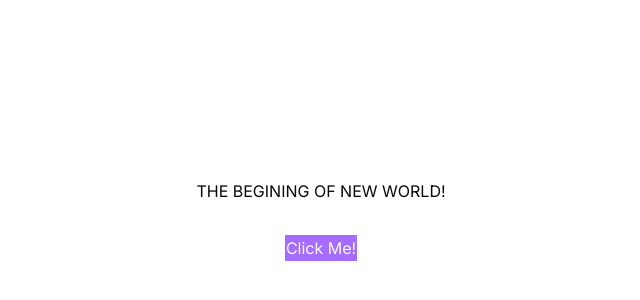
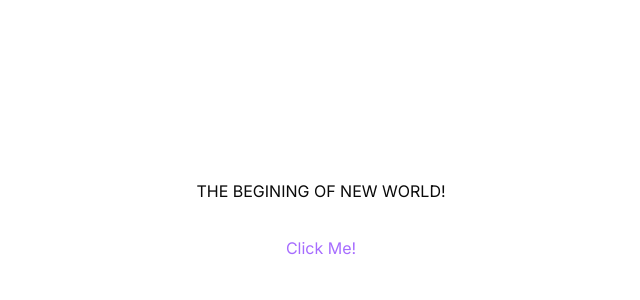
Before and after one commit to WalterIt/Dashboard_Finances, a Next.js app: page / in a window 1280 px wide. Shown: the part 180-480 px from the top of the page, without its empty margins (319-959 px from the left). Built offline with nearby package versions, Linux system fonts and the light colour scheme.

Commit message:
G. UPDATE.

```diff
--- a/app/layout.tsx
+++ b/app/layout.tsx
@@ -1,7 +1,7 @@
 import type { Metadata } from "next";
 import { Inter } from "next/font/google";
 import "./globals.css";
-import Theme, { ThemeContext } from "@/theme/theme";
+import Theme, { ThemeContext } from "@/theme/Theme";
 const inter = Inter({ subsets: ["latin"] });
 
 export const metadata: Metadata = {
--- a/app/page.tsx
+++ b/app/page.tsx
@@ -6,7 +6,7 @@ export default function Home() {
       <h3 className="mb-8 text-global">
         THE BEGINING OF NEW WORLD!
       </h3>
-      <Button variant="success"  >Click Me!</Button>
+      <Button >Click Me!</Button>
 
     </main>
   );
--- a/components/layout/flex/Flex.tsx
+++ b/components/layout/flex/Flex.tsx
@@ -1,3 +1,5 @@
+'use client';
+
 import { FC } from "react";
 import FlexType from "./flex-type";
 import LayoutFlex from "./flex.styled";
--- a/components/layout/flex/flex.styled.ts
+++ b/components/layout/flex/flex.styled.ts
@@ -1,6 +1,7 @@
 import styled from 'styled-components';
 import FlexType from './flex-type';
-const layoutFlex = styled.div<FlexType>`
+
+const LayoutFlex = styled.div<FlexType>`
     min-width: 100%;
     width: 100%;
     display: flex;
@@ -16,4 +17,5 @@ const layoutFlex = styled.div<FlexType>`
     // content alignment
     justify-content: ${props => !props.justify ? 'flex-start' :  props.justify === 'center' ? 'center' : props.justify === 'around' ? 'space-around' : props.justify === 'between' ? 'space-between' : 'space-evenly'};
 `;
-export default layoutFlex;
+
+export default LayoutFlex;
--- a/components/layout/grid/Grid.tsx
+++ b/components/layout/grid/Grid.tsx
@@ -1,3 +1,5 @@
+'use client';
+
 import { FC } from "react";
 import { GridType } from "./grid-type";
 import GridLayout from "./grid.styled";
--- a/components/ui/buttons/Button.tsx
+++ b/components/ui/buttons/Button.tsx
@@ -1,3 +1,5 @@
+'use client';
+
 import { FC } from "react";
 import NormalButton from "./Button.style";
 import { ButtonType } from "./type";
--- a/components/ui/text/Text.tsx
+++ b/components/ui/text/Text.tsx
@@ -1,3 +1,5 @@
+'use client';
+
 import React, { FC } from "react";
 import TextType, { HeadingType } from "./text-type";
 import TextGlobal from "./text.styled";
--- a/theme/theme.tsx
+++ b/theme/Theme.tsx
@@ -11,6 +11,7 @@ export const ThemeContext = createContext<{
 }>({
   state: settings,
 });
+
 ThemeContext.displayName = "AppTheme";
 
 const Theme: FC<{ children: React.ReactNode }> = ({ children }) => {
--- a/theme/useTheme.ts
+++ b/theme/useTheme.ts
@@ -1,6 +1,8 @@
+'use client';
+
 import React, {useContext} from 'react';
 import SettingType from './setting-types';
-import { ThemeContext } from './theme';
+import { ThemeContext } from './Theme';
 import ThemeActionType from './theme-actions';
 
 const useTheme = (): {theme: SettingType, dispatch: ThemeActionType} => {
```
